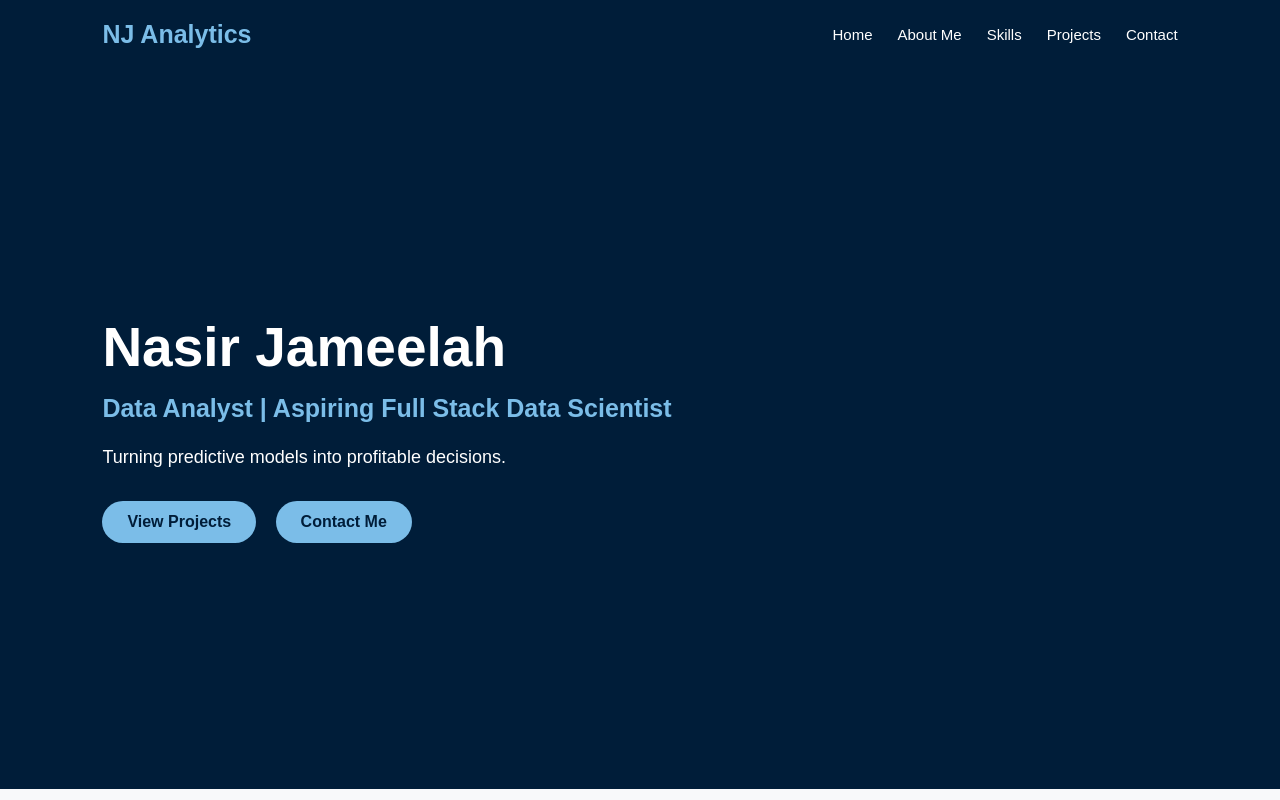
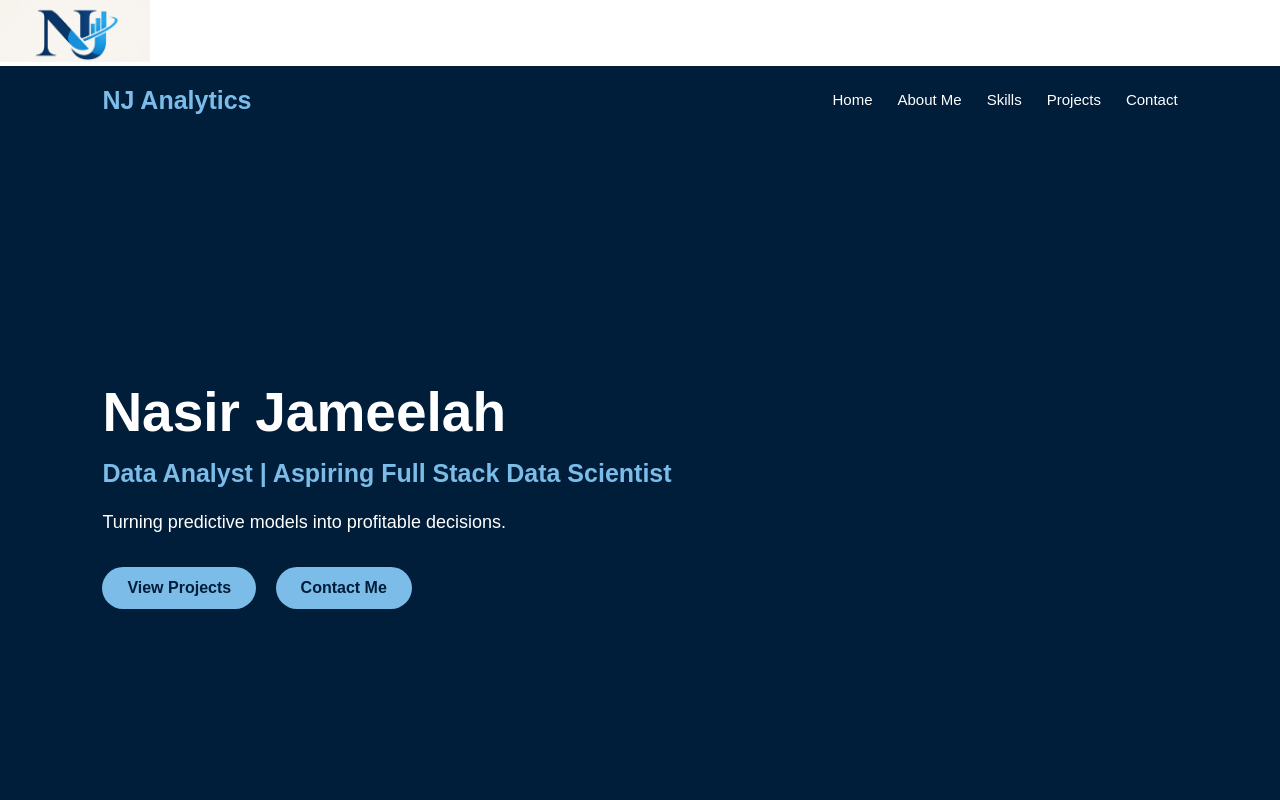
Before and after one commit to nasirjameelah/nasirjameelah-.githup-.io, a plain HTML site: page index.html in a window 1280 px wide. Shown: the top 800 px of the page. Drawn offline with Linux system fonts and the light colour scheme.

Commit message:
Add logo image to portfolio

```diff
--- a/index.html
+++ b/index.html
@@ -255,7 +255,7 @@ nav ul {
 </head>
 
 <body>
-
+<img src="logo.png" alt="Nasir Jameelah Logo" width="150">
 
 <nav>
 
```
